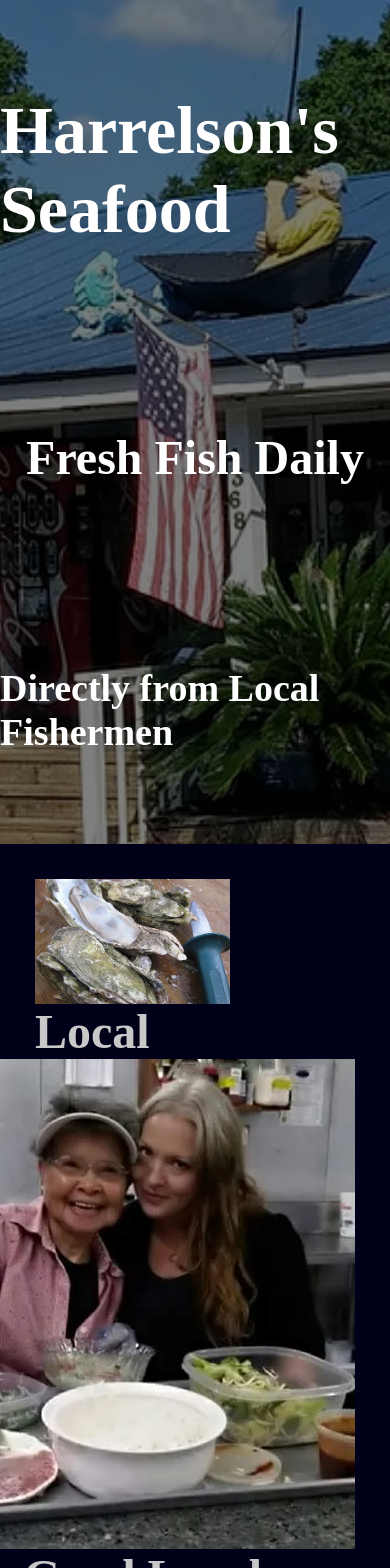
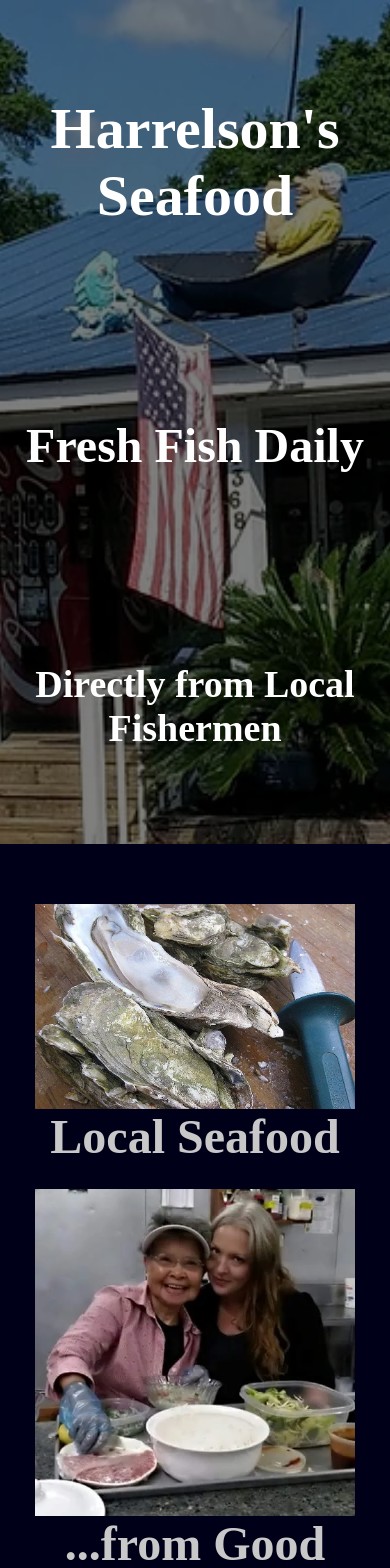
Before and after one commit to MorganLee909/harrelsonssea-food, a SvelteKit app: page / in a window 390 px wide. Shown: the top 1568 px of the page. Built offline with nearby package versions, Linux system fonts and the light colour scheme.

Commit message:
Mobilize the youtube video.

```diff
--- a/src/routes/+page.svelte
+++ b/src/routes/+page.svelte
@@ -112,4 +112,29 @@
     .vision img{
         width: 350px;
     }
+
+    @media screen and (max-width: 1300px){
+        .sectionTwo{
+            height: initial;
+        }
+
+        .partOne, .partTwo{
+            position: static;
+            width: 100%;
+            text-align: center;
+            margin: 25px 0;
+        }
+
+        .partOne img, .partTwo img{
+            max-width: 100%;
+        }
+    }
+
+    @media screen and (max-width: 750px){
+        iframe{
+            aspect-ratio: 16/9;
+            height: auto;
+            width: 100%;
+        }
+    }
 </style>
--- a/src/routes/Header.svelte
+++ b/src/routes/Header.svelte
@@ -52,6 +52,10 @@
         color: white;
     }
 
+    h1, h2, h3{
+        text-align: center;
+    }
+
     .menu h1{
         font-size: 68px;
     }
@@ -63,4 +67,10 @@
     .menu h3{
         font-size: 38px;
     }
+
+    @media screen and (max-width: 600px){
+        .menu h1{
+            font-size: 58px;
+        }
+    }
 </style>
```
